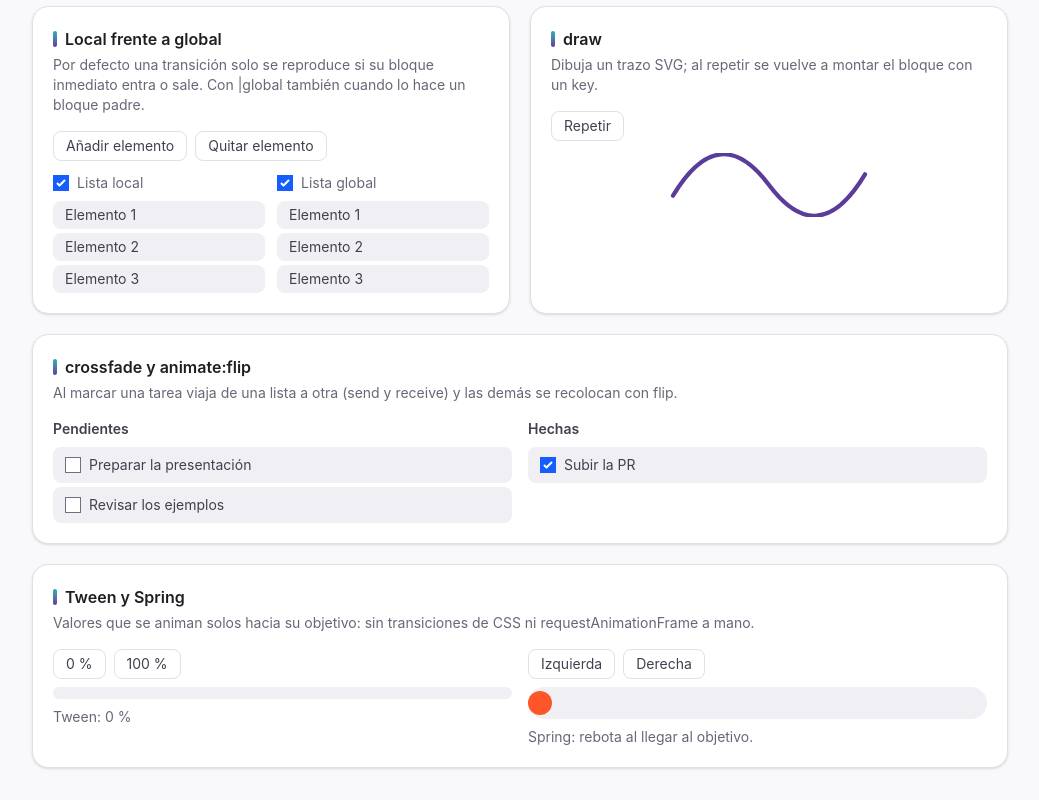
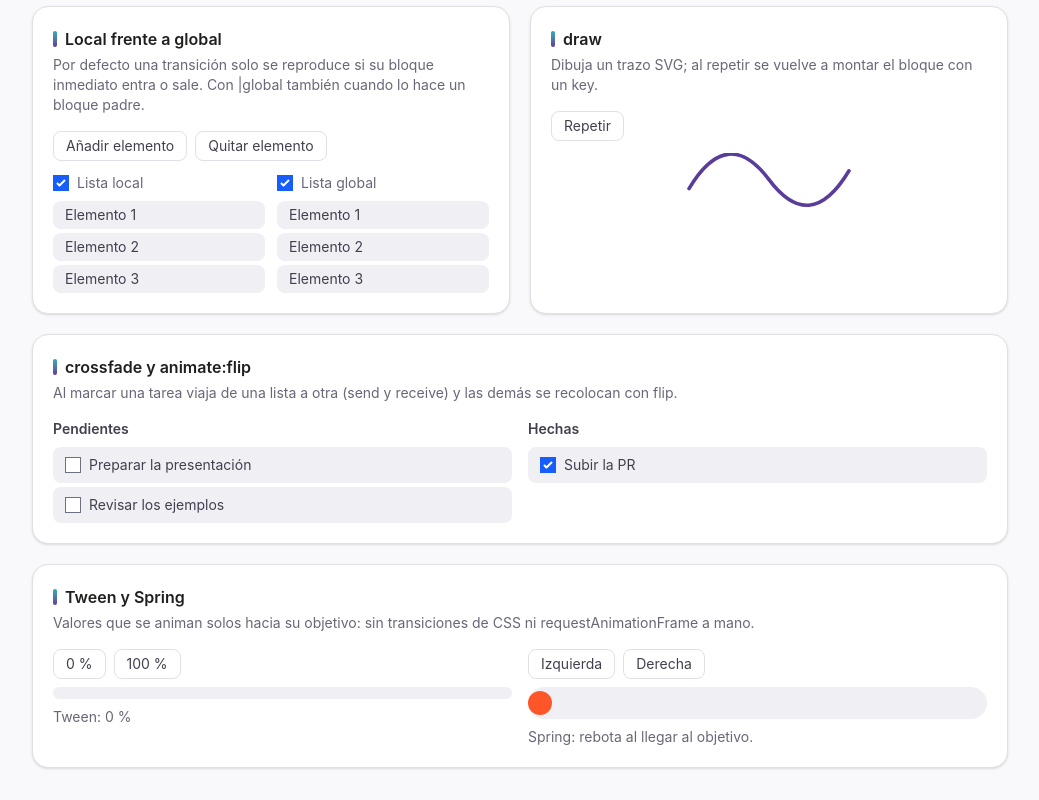
Before and after one commit to srg1995/svelte-innusual, a SvelteKit app: page /03-transiciones in a window 1280 px wide. Shown: the part 748-1548 px from the top of the page, without its empty margins (120-1159 px from the left). Built offline with nearby package versions, Linux system fonts and the light colour scheme.

Commit message:
Update SVG dimensions in transition button for improved layout

```diff
--- a/src/routes/03-transiciones/+page.svelte
+++ b/src/routes/03-transiciones/+page.svelte
@@ -216,8 +216,8 @@
 			</button>
 			{#key drawRun}
 				<svg
-					viewBox="0 0 200 60"
-					class="h-16 w-full"
+					viewBox="0 0 200 90"
+					class="h-20 w-full"
 					fill="none"
 					stroke-width="4"
 					stroke-linecap="round"
```
